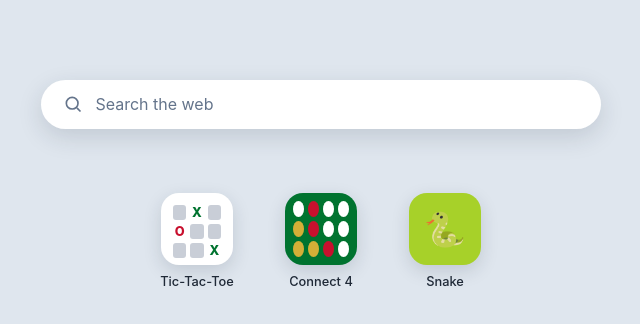
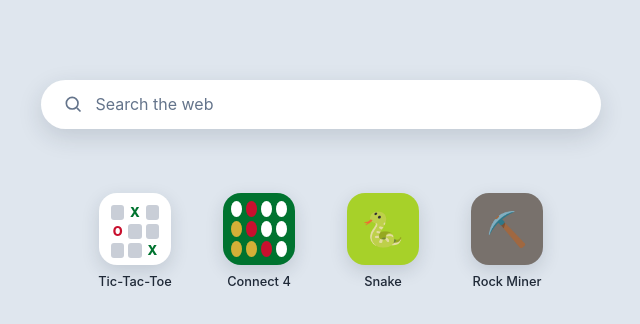
Before and after one commit to Hamdan3K/Hamdan3K.github.io, a plain HTML site: page index.html in a window 1280 px wide. Shown: the whole page, without its empty margins (319-959 px from the left). Drawn offline with Linux system fonts and the light colour scheme.

Commit message:
Add Rock Miner app tile to homepage

```diff
--- a/index.html
+++ b/index.html
@@ -132,6 +132,13 @@
     background: #a7d129;
     font-size: 2.1rem;
   }
+  .app-icon.miner {
+    display: flex;
+    align-items: center;
+    justify-content: center;
+    background: #78716c;
+    font-size: 2.1rem;
+  }
   .app-label {
     font-size: 0.8rem;
     font-weight: 500;
@@ -169,6 +176,10 @@
       <div class="app-icon snake">🐍</div>
       <span class="app-label">Snake</span>
     </a>
+    <a class="app-tile" href="./miner/">
+      <div class="app-icon miner">⛏️</div>
+      <span class="app-label">Rock Miner</span>
+    </a>
   </div>
 </body>
 </html>
```
